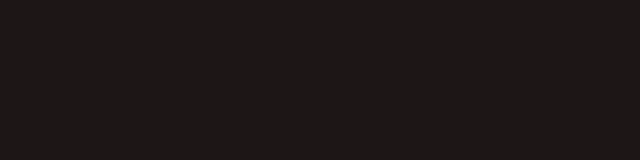
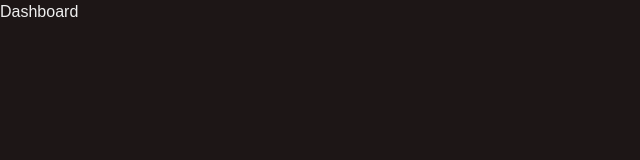
Before and after one commit to betsaleeldjuma/adminDashboard, a React (Vite) app: page /dashboard in a window 1280 px wide. Before the commit this address had no page. Shown: the top 160 px of the page, without its empty margins (0-640 px from the left). Built offline with nearby package versions, Linux system fonts and the light colour scheme.

Commit message:
Add the components

```diff
--- a/src/App.tsx
+++ b/src/App.tsx
@@ -1,11 +1,13 @@
 import { Navigate, Route, Routes } from "react-router"
 import Login from "./routes/Login"
+import Dashboard from "./routes/Dashboard"
 
 const App = () => {
   return (
     <Routes>
       <Route path="/" element={<Navigate to="/login" />} />
       <Route path="/login" element={<Login />} />
+      <Route path="/dashboard" element={<Dashboard />} />
     </Routes>
   )
 }
--- /dev/null
+++ b/src/components/Orders.tsx
@@ -0,0 +1,7 @@
+const Orders = () => {
+  return (
+    <div>Orders</div>
+  )
+}
+
+export default Orders
--- /dev/null
+++ b/src/components/Products.tsx
@@ -0,0 +1,7 @@
+const Products = () => {
+  return (
+    <div>Products</div>
+  )
+}
+
+export default Products
--- /dev/null
+++ b/src/components/Users.tsx
@@ -0,0 +1,7 @@
+const Users = () => {
+  return (
+    <div>Users</div>
+  )
+}
+
+export default Users
--- /dev/null
+++ b/src/routes/Dashboard.tsx
@@ -0,0 +1,7 @@
+const Dashboard = () => {
+  return (
+    <div>Dashboard</div>
+  )
+}
+
+export default Dashboard
--- a/src/routes/Login.tsx
+++ b/src/routes/Login.tsx
@@ -13,7 +13,7 @@ const Login = () => {
         e.preventDefault()
         loginMutation.mutate(
         {username, password},
-        {onSuccess: () => navigate('/app')}
+        {onSuccess: () => navigate('/dashboard')}
         )
     }
 
```
